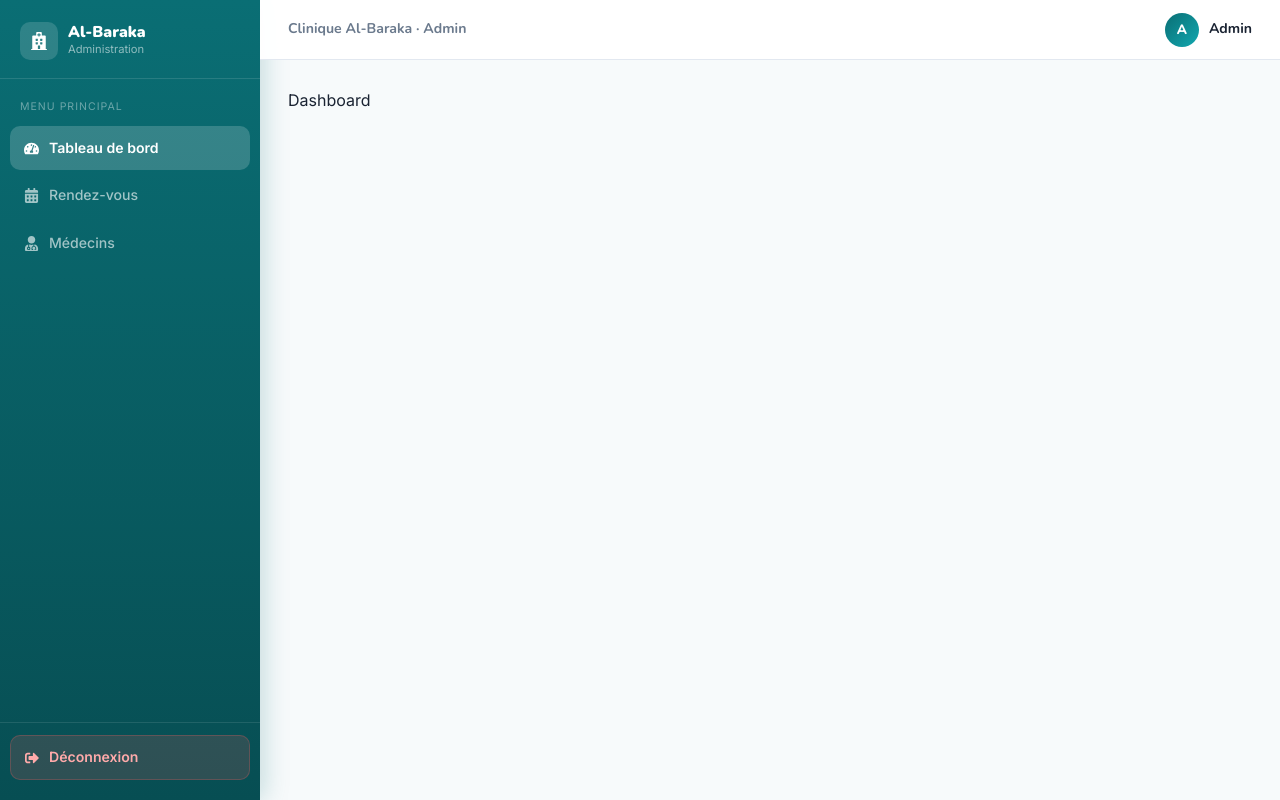
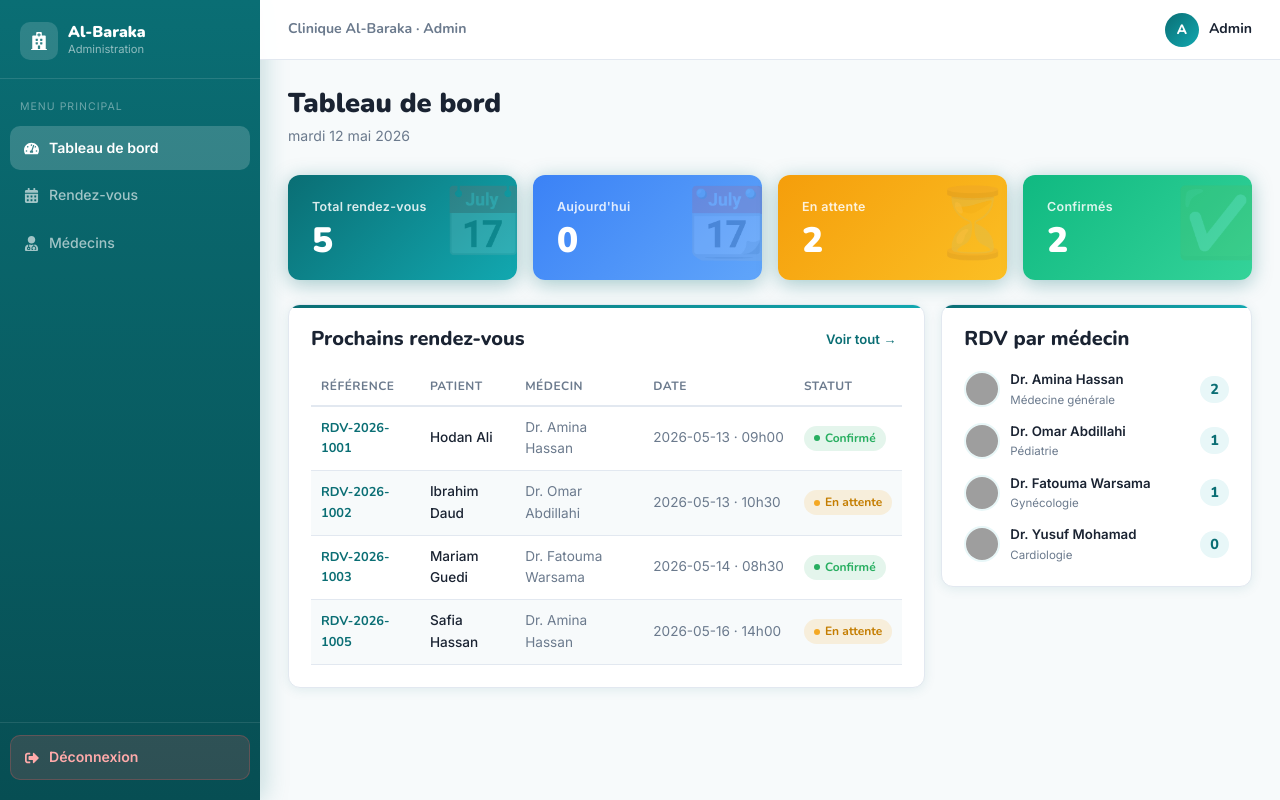
Before and after one commit to MohamedAliRobleh/rendez-vous-clinique, a React (Vite) app: page /admin in a window 1280 px wide. Built offline with nearby package versions, Linux system fonts and the light colour scheme; sample sign-in values are in the browser's storage; grey boxes are pictures that could not be loaded.

Commit message:
feat: Dashboard admin — 4 KPI cards, tableau prochains RDV, RDV par médecin

```diff
--- a/src/pages/admin/Dashboard.jsx
+++ b/src/pages/admin/Dashboard.jsx
@@ -1 +1,116 @@
-export default function Dashboard() { return <div>Dashboard</div> }
+import { motion } from 'framer-motion'
+import { useNavigate } from 'react-router-dom'
+import KpiCard    from '../../components/ui/KpiCard'
+import StatusBadge from '../../components/ui/StatusBadge'
+import { useAppointments } from '../../hooks/useAppointments'
+import { useApp }  from '../../context/AppContext'
+import { format }  from 'date-fns'
+import { fr }      from 'date-fns/locale'
+
+const containerVariants = {
+  hidden: {},
+  show: { transition: { staggerChildren: 0.08 } },
+}
+const itemVariants = {
+  hidden: { opacity: 0, y: 16 },
+  show:   { opacity: 1, y: 0 },
+}
+
+export default function Dashboard() {
+  const navigate = useNavigate()
+  const { kpis, upcoming } = useAppointments()
+  const { doctors } = useApp()
+
+  const rdvParMedecin = doctors.map(d => ({
+    ...d,
+    count: upcoming.filter(a => a.docteurId === d.id).length,
+  }))
+
+  const KPI_DATA = [
+    { title: 'Total rendez-vous',  value: kpis.total,     icon: '📅', gradient: 'linear-gradient(135deg,#0A6E74,#12A8B0)' },
+    { title: "Aujourd'hui",        value: kpis.today,     icon: '📆', gradient: 'linear-gradient(135deg,#3B82F6,#60A5FA)' },
+    { title: 'En attente',         value: kpis.enAttente, icon: '⏳', gradient: 'linear-gradient(135deg,#F59E0B,#FBBF24)' },
+    { title: 'Confirmés',          value: kpis.confirmes, icon: '✅', gradient: 'linear-gradient(135deg,#10B981,#34D399)' },
+  ]
+
+  return (
+    <div>
+      <div style={{ marginBottom: 28 }}>
+        <h2 style={{ fontFamily: 'Nunito, sans-serif', fontWeight: 900, fontSize: '1.7rem', color: 'var(--text)', marginBottom: 4 }}>
+          Tableau de bord
+        </h2>
+        <p style={{ color: 'var(--text-muted)', fontSize: '0.88rem' }}>
+          {format(new Date(), "EEEE d MMMM yyyy", { locale: fr })}
+        </p>
+      </div>
+
+      {/* KPI Cards */}
+      <motion.div variants={containerVariants} initial="hidden" animate="show" className="row g-3 mb-4">
+        {KPI_DATA.map(kpi => (
+          <motion.div key={kpi.title} variants={itemVariants} className="col-6 col-xl-3">
+            <KpiCard title={kpi.title} value={kpi.value} icon={kpi.icon} gradient={kpi.gradient} />
+          </motion.div>
+        ))}
+      </motion.div>
+
+      <div className="row g-3">
+        {/* Prochains RDV */}
+        <div className="col-12 col-lg-8">
+          <div className="card-premium" style={{ padding: '22px' }}>
+            <div style={{ display: 'flex', justifyContent: 'space-between', alignItems: 'center', marginBottom: 18 }}>
+              <h5 style={{ fontFamily: 'Nunito, sans-serif', fontWeight: 800, margin: 0 }}>Prochains rendez-vous</h5>
+              <button style={{ background: 'none', border: 'none', color: 'var(--primary)', fontWeight: 600, fontSize: '0.82rem', cursor: 'pointer' }} onClick={() => navigate('/admin/rendez-vous')}>
+                Voir tout →
+              </button>
+            </div>
+            <div style={{ overflowX: 'auto' }}>
+              <table style={{ width: '100%', borderCollapse: 'collapse', fontSize: '0.85rem' }}>
+                <thead>
+                  <tr style={{ borderBottom: '2px solid var(--border)' }}>
+                    {['Référence', 'Patient', 'Médecin', 'Date', 'Statut'].map(h => (
+                      <th key={h} style={{ padding: '8px 10px', textAlign: 'left', fontFamily: 'Nunito, sans-serif', fontWeight: 700, color: 'var(--text-muted)', fontSize: '0.75rem', textTransform: 'uppercase', letterSpacing: '0.5px', whiteSpace: 'nowrap' }}>{h}</th>
+                    ))}
+                  </tr>
+                </thead>
+                <tbody>
+                  {upcoming.length === 0 ? (
+                    <tr><td colSpan={5} style={{ padding: '24px', textAlign: 'center', color: 'var(--text-muted)' }}>Aucun rendez-vous à venir</td></tr>
+                  ) : upcoming.map((rdv, i) => (
+                    <tr key={rdv.id} style={{ borderBottom: '1px solid var(--border)', background: i % 2 === 0 ? '#fff' : 'var(--bg)' }}>
+                      <td style={{ padding: '10px', fontFamily: 'Nunito, sans-serif', fontWeight: 700, color: 'var(--primary)', fontSize: '0.8rem' }}>{rdv.ref}</td>
+                      <td style={{ padding: '10px', color: 'var(--text)', fontWeight: 500 }}>{rdv.patient}</td>
+                      <td style={{ padding: '10px', color: 'var(--text-muted)' }}>{rdv.docteur}</td>
+                      <td style={{ padding: '10px', color: 'var(--text-muted)', whiteSpace: 'nowrap' }}>{rdv.date} · {rdv.heure}</td>
+                      <td style={{ padding: '10px' }}><StatusBadge statut={rdv.statut} /></td>
+                    </tr>
+                  ))}
+                </tbody>
+              </table>
+            </div>
+          </div>
+        </div>
+
+        {/* RDV par médecin */}
+        <div className="col-12 col-lg-4">
+          <div className="card-premium" style={{ padding: '22px' }}>
+            <h5 style={{ fontFamily: 'Nunito, sans-serif', fontWeight: 800, marginBottom: 18 }}>RDV par médecin</h5>
+            <div style={{ display: 'flex', flexDirection: 'column', gap: 12 }}>
+              {rdvParMedecin.map(d => (
+                <div key={d.id} style={{ display: 'flex', alignItems: 'center', gap: 10 }}>
+                  <img src={d.photo} alt="" style={{ width: 36, height: 36, borderRadius: '50%', objectFit: 'cover', border: '2px solid var(--primary-bg)', flexShrink: 0 }} />
+                  <div style={{ flex: 1, minWidth: 0 }}>
+                    <div style={{ fontSize: '0.83rem', fontWeight: 700, color: 'var(--text)', whiteSpace: 'nowrap', overflow: 'hidden', textOverflow: 'ellipsis' }}>{d.nom}</div>
+                    <div style={{ fontSize: '0.72rem', color: 'var(--text-muted)' }}>{d.specialite}</div>
+                  </div>
+                  <span style={{ background: 'var(--primary-bg)', color: 'var(--primary)', fontFamily: 'Nunito, sans-serif', fontWeight: 800, fontSize: '0.9rem', padding: '2px 10px', borderRadius: 20, flexShrink: 0 }}>
+                    {d.count}
+                  </span>
+                </div>
+              ))}
+            </div>
+          </div>
+        </div>
+      </div>
+    </div>
+  )
+}
```
